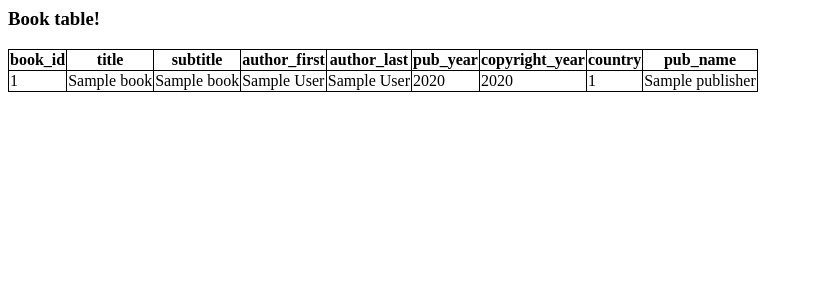
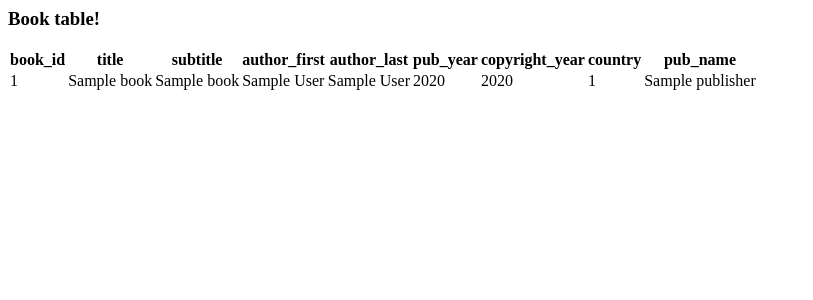
Before and after one commit to henryh23/BookWebPage, a Flask app: page /books in a window 1280 px wide. Shown: the top 300 px of the page, without its empty margins (0-813 px from the left). Run offline with Flask 2, Linux system fonts and the light colour scheme; tables that the repository leaves empty or names only in its code hold one stand-in row (values such as "Sample post"); data that the repository does not hold is empty; some libraries are stand-ins or nearby versions.

Commit message:
changed table format

```diff
--- a/templates/example.html
+++ b/templates/example.html
@@ -1,9 +1,12 @@
 <html>
   <style>
-    table, th, td {
-      border: 1px solid black;
-      border-collapse: collapse;
-    }
+table, th, td {
+  border: 1px solid white;
+  border-collapse: collapse;
+}
+th, td {
+  background-color: #ffffff;
+}
   </style>
 
 <title>Sample Template</title>
```
